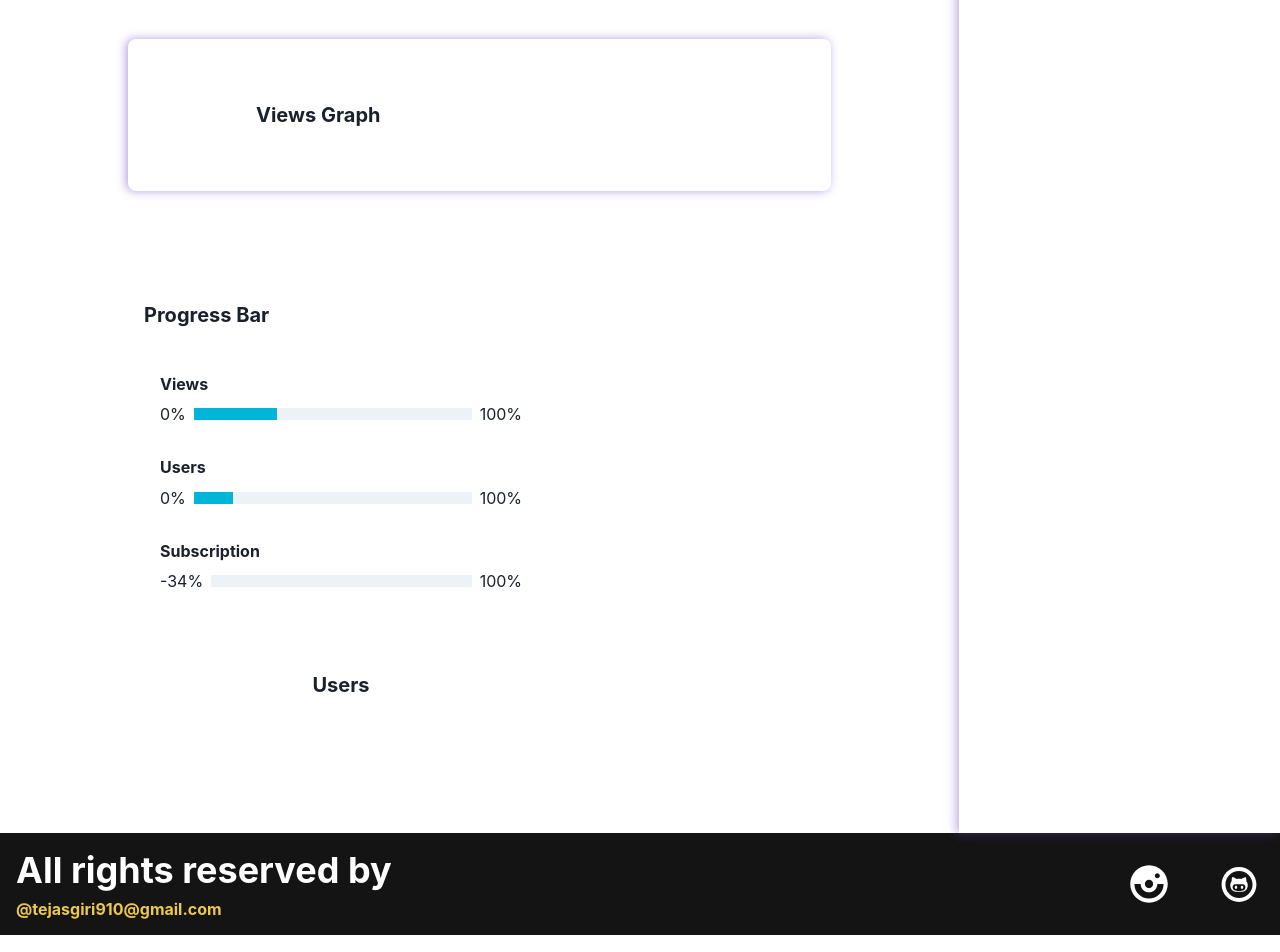
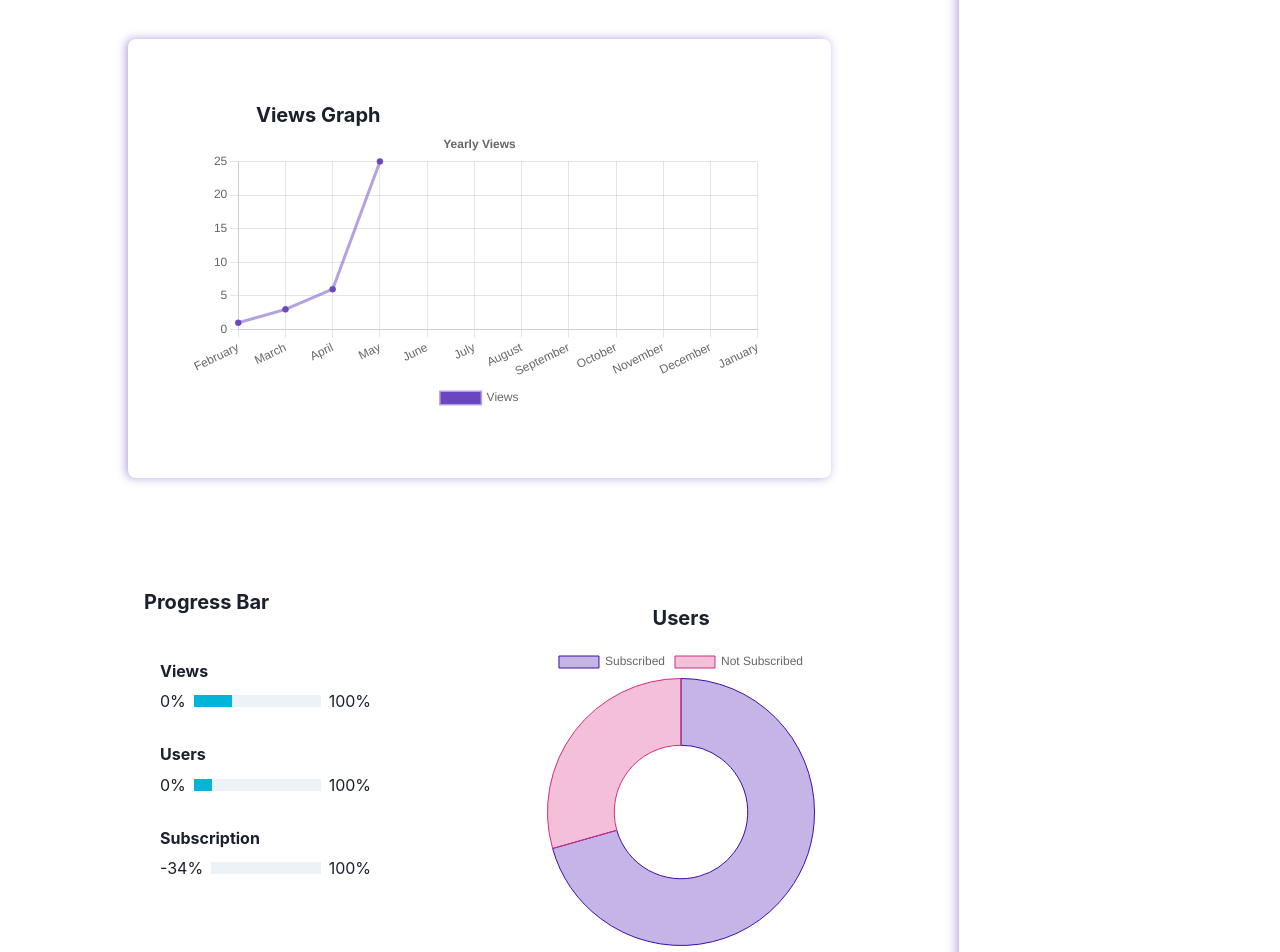
Before and after one commit to tejasg910/streaming-front-end, a React (Create React App) app: page /admin/dashboard in a window 1280 px wide. Shown: the part 320-1272 px from the top of the page. Built offline with nearby package versions, Linux system fonts and the light colour scheme.

Commit message:
created char pages

```diff
--- a/src/components/Admin/CreateCourse/CreateCourse.jsx
+++ b/src/components/Admin/CreateCourse/CreateCourse.jsx
@@ -1,14 +1,103 @@
-import { Box, Grid } from '@chakra-ui/react'
-import React from 'react'
+import { Box, Button, Container, Grid, Heading, Image, Input, Select, VStack } from '@chakra-ui/react'
+import React, { useState } from 'react'
 import { RiGridLine } from 'react-icons/ri'
 import cursor from "../../../assets/images/cursor.png"
+import { fileUploadCss } from '../../Auth/Register'
 import Sidebar from '../Sidebar'
 const CreateCourse = () => {
+    const fileUploadStyle = {
+        "&::file-selector-button": fileUploadCss
+    }
+    const [title, setTitle] = useState("");
+    const [description, setDescription] = useState("");
+    const [createdBy, setCreatedBy] = useState("");
+    const [category, setCategory] = useState("");
+    const [image, setImage] = useState("");
+    const [imagePrev, setImagePrev] = useState("");
+
+
+    const categories = [
+        "Web Development",
+        "Data Structures and Algorithm",
+        "Android Development",
+        "Data Science",
+        "Machine Learning",
+        "Artificial Intelligence",
+        "Game Development"
+    ]
+
+    const onImageHandler = (e) => {
+        const file = e.target.files[0];
+
+        const reader = new FileReader();
+        reader.readAsDataURL(file);
+        reader.onload = () => {
+            setImagePrev(reader.result)
+            setImage(file)
+        }
+    }
+
+
     return (
 
         <Grid css={{ cursor: `url(${cursor}), default` }} minHeight={"100vh"} templateColumns={["1fr", "5fr 1fr"]}>
 
-            <Box ></Box>
+            <Container paddingY={"16"}  >
+                <form >
+
+                    <Heading textTransform={"uppercase"} children={"Create course"} my={"16"} textAlign={"center"} />
+                    <VStack margin={"auto"} spacing={"8"}>
+
+                        <Input id='name' value={title} onChange={(e) => { setTitle(e.target.value) }}
+                            placeholder={"Title"}
+                            type={"Text"}
+                            borderColor={"blue"}
+                            focusBorderColor={"cyan.500"}
+                        />
+                        <Input margin={"4"} id='description' value={description} onChange={(e) => { setDescription(e.target.value) }}
+                            placeholder={"Description"}
+                            type={"text"}
+                            borderColor={"blue"}
+                            focusBorderColor={"cyan.500"}
+                        />
+                        <Input margin={"4"} id='createby' value={createdBy} onChange={(e) => { setCreatedBy(e.target.value) }}
+                            placeholder={"Creator Name"}
+                            type={"Text"}
+                            borderColor={"blue"}
+                            focusBorderColor={"cyan.500"}
+                        />
+
+                        <Select focusBorderColor='blue.300' value={category} onChange={(e) => { setCreatedBy(e.target.value) }} >
+
+                            <option value="">Category</option>
+                            {categories.map((item, index) => {
+                                return (
+                                    <option key={index} value={item}>{item}</option>
+
+                                )
+                            })}
+                        </Select>
+
+
+                        <Input required
+                            placeholder={"chooseAvatar"}
+                            type={"file"}
+                            borderColor={"blue"}
+                            focusBorderColor={"blue.300"}
+                            accept={"image/*"}
+                            css={fileUploadStyle}
+                            onChange={onImageHandler}
+                        />
+
+
+                        {imagePrev && <Image src={imagePrev} boxSize="64" objectFit={'contain'} />}
+
+                        <Button w="full" colorScheme={["purple"]} type="submit" >Create</Button>
+
+                    </VStack>
+
+                </form>
+            </Container>
             <Sidebar />
         </Grid>
     )
--- /dev/null
+++ b/src/components/Admin/Dashboard/Chart.js
@@ -0,0 +1,101 @@
+import React from 'react';
+import {
+  Chart as ChartJs,
+  CategoryScale,
+  LinearScale,
+  PointElement,
+  LineElement,
+  Title,
+  Tooltip,
+  ArcElement,
+  Legend,
+} from 'chart.js';
+import { Line, Doughnut } from 'react-chartjs-2';
+
+ChartJs.register(
+  CategoryScale,
+  LinearScale,
+  PointElement,
+  LineElement,
+  Title,
+  Tooltip,
+  ArcElement,
+  Legend
+);
+export const LineChart = () => {
+  const labels = getLastYearMonths();
+  const options = {
+    responsive: true,
+    plugins: {
+      legend: {
+        position: 'bottom',
+      },
+      title: {
+        display: true,
+        text: 'Yearly Views',
+      },
+    },
+  };
+
+  const data = {
+    labels,
+    datasets: [
+      {
+        label: 'Views',
+        data: [1, 3, 6, 25],
+        borderColor: 'rgba(107,70,193,0.5)',
+        backgroundColor: '#6b46c1',
+      },
+    ],
+  };
+  return <Line options={options} data={data} />;
+};
+
+export const DoughnutChart = () => {
+  const data = {
+    labels: ['Subscribed', 'Not Subscribed'],
+    datasets: [
+      {
+        label: 'Views',
+        data: [12, 5],
+        borderColor: ['rgb(62,12,171)', 'rgb(214,43,129)'],
+        backgroundColor: ['rgba(62,12,171,0.3)', 'rgba(214,43,129,0.3)'],
+        borderWidth: 1,
+      },
+    ],
+  };
+
+  return <Doughnut data={data} />;
+};
+
+function getLastYearMonths() {
+  const labels = [];
+  const months = [
+    'January',
+    'February',
+    'March',
+    'April',
+    'May',
+    'June',
+    'July',
+    'August',
+    'September',
+    'October',
+    'November',
+    'December',
+  ];
+
+  const currentMonth = new Date().getMonth();
+
+  for (let i = currentMonth + 1; i < months.length; i++) {
+    const element = months[i];
+    labels.push(element);
+  }
+
+  for (let i = 0; i <= currentMonth; i++) {
+    const element = months[i];
+    labels.push(element);
+  }
+
+  return labels;
+}
--- a/src/components/Admin/Dashboard/Dashboard.jsx
+++ b/src/components/Admin/Dashboard/Dashboard.jsx
@@ -1,8 +1,9 @@
 import { Box, Grid, Heading, HStack, Progress, Stack, Text } from '@chakra-ui/react'
 import React from 'react'
-import { RiArrowDownLine, RiArrowUpLine, RiGridLine } from 'react-icons/ri'
+import { RiArrowDownLine, RiArrowUpLine } from 'react-icons/ri'
 import cursor from "../../../assets/images/cursor.png"
 import Sidebar from '../Sidebar'
+import { DoughnutChart, LineChart } from './Chart'
 
 
 const Bar = ({ title, value, profit }) => {
@@ -74,6 +75,8 @@ const Dashboard = () => {
 
                     <Heading textAlign={["center", "left"]} size={"md"} children={"Views Graph"} paddingTop={["8", "0"]} marginLeft={["0", "16"]} />
                     {/* Line graph here  */}
+
+                    <LineChart />
                 </Box>
 
                 <Grid templateColumns={["1fr", "2fr 1fr"]}>
@@ -85,10 +88,14 @@ const Dashboard = () => {
                             <Bar profit={false} title="Subscription" value={34} />
 
                         </Box>
-                        <Box p={['0', '16']} boxSizing="border-box">
-                            <Heading textAlign={"center"} size={"md"} marginBottom={["4"]} children={"Users"} />
 
-                        </Box>
+                    </Box>
+                    <Box p={['0', '16']} boxSizing="border-box">
+
+
+                        <Heading textAlign={"center"} size={"md"} marginBottom={["4"]} children={"Users"} />
+                        <DoughnutChart />
+
                     </Box>
                 </Grid>
             </Box>
--- a/src/components/layout/Footer/Footer.jsx
+++ b/src/components/layout/Footer/Footer.jsx
@@ -1,18 +1,19 @@
-import { Box, Heading, HStack, Stack, VStack } from '@chakra-ui/react'
+import { Box, Heading, HStack, Stack, Text, VStack } from '@chakra-ui/react'
 import React from 'react'
 import { TiSocialYoutubeCircular, TiSocialInstagramCircular } from "react-icons/ti"
 import { DiGithub } from "react-icons/di"
 
 const Footer = () => {
     return (
-        <Box padding={"4"} bg={"blackAlpha.900"} minHeight={"10vh"}>
-            <Stack direction={["column", "row"]}>
-                <VStack alignItems={["center", "flex-start"]} width={"full"}>
-                    <Heading children={"All rights reserved by "}
+        <Box padding={"2"} bg={"blackAlpha.900"}>
+            <Stack direction={["column", "row"]} minHeight={"6vh"} >
+                <Stack direction={["column", "row"]} alignItems={["center", "flex-start"]} width={"full"}>
+                    <Text children={"All rights reserved by "}
+                        size={"sm"}
                         color={"white"}
 
                     />
-                    <Heading children={"@tejasgiri910@gmail.com"}
+                    <Text children={"@tejasgiri910@gmail.com"}
 
                         color={"yellow.400"}
                         fontFamily={"body"}
@@ -21,7 +22,7 @@ const Footer = () => {
                     />
 
 
-                </VStack>
+                </Stack>
                 <HStack spacing={["2", "10"]} justifyContent={"center"} color={"white"} fontSize={"50"}>
 
                     <a href='https://www.instagram.com/tejas_giri24/' target={"_blank"}>
```
